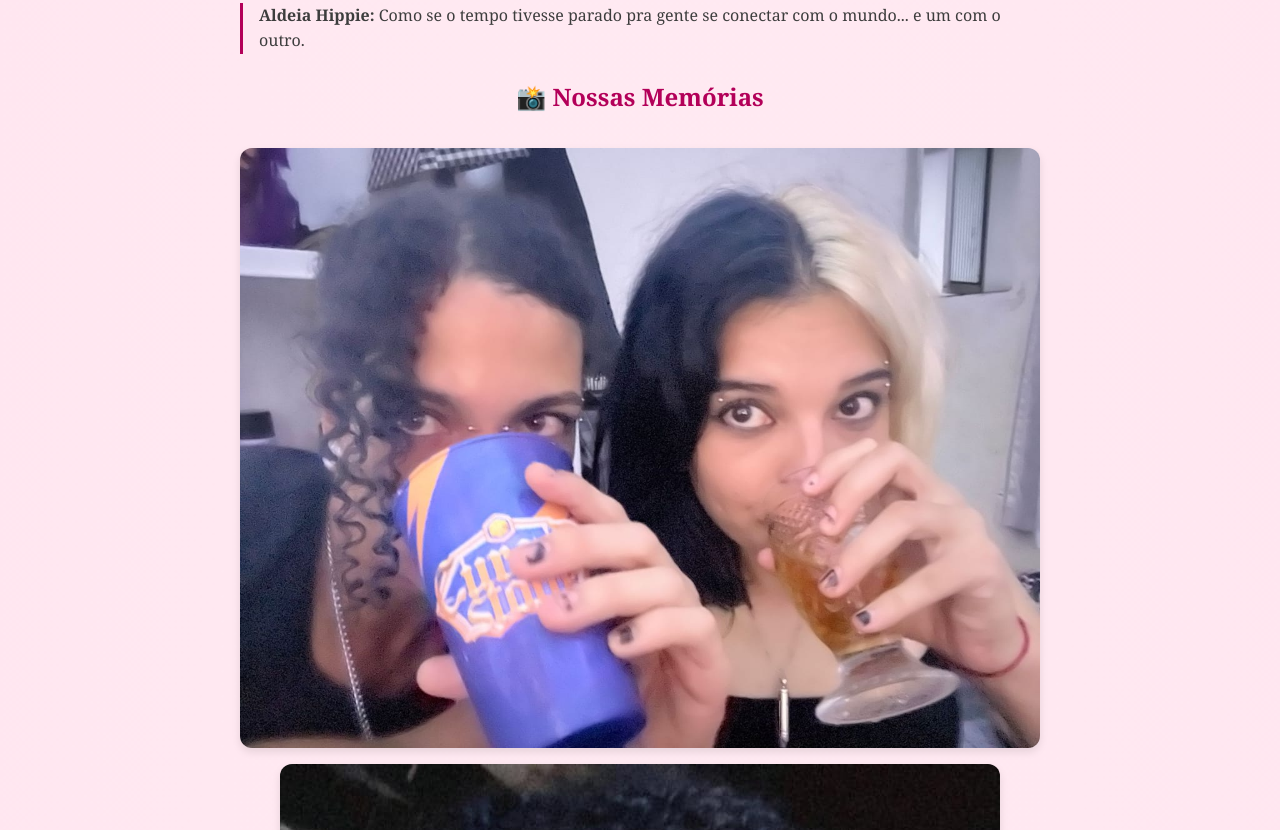
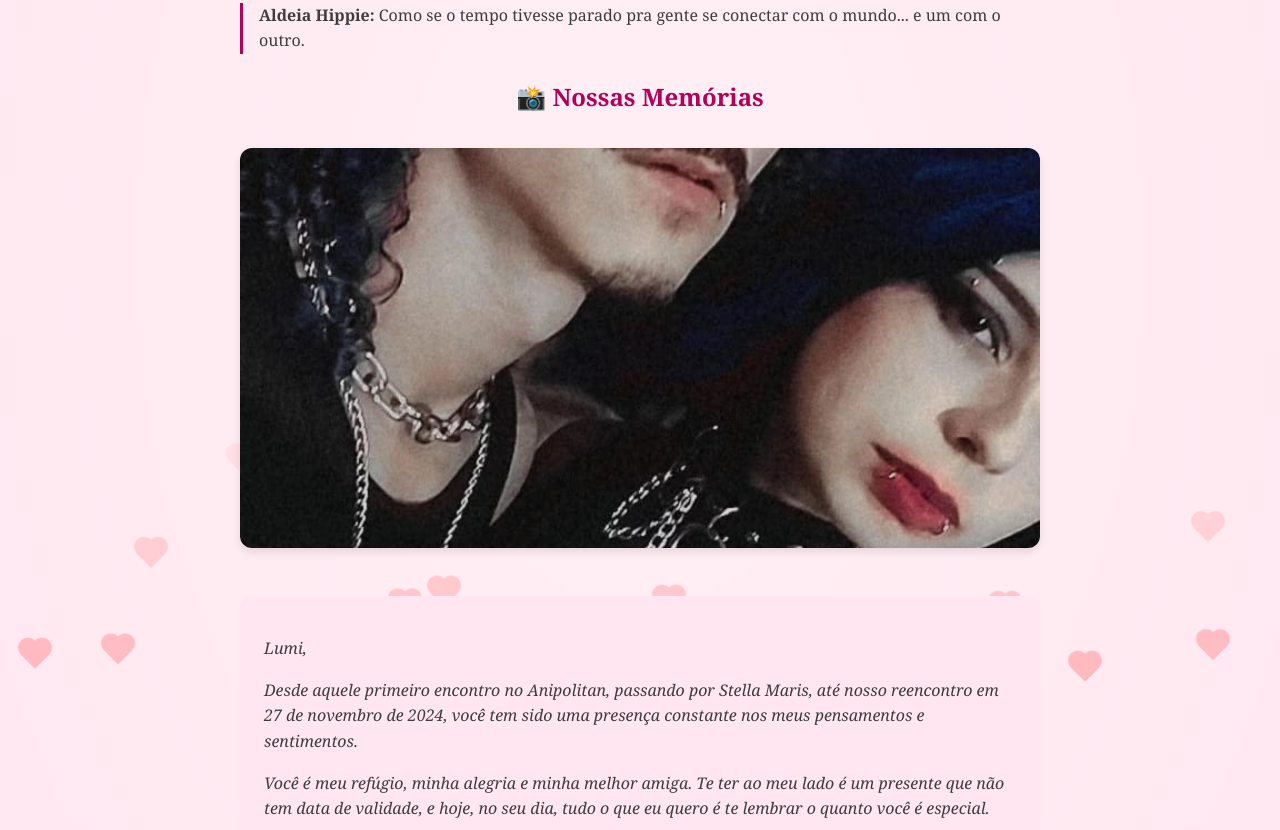
Before and after one commit to rrodrigodlima/happybirthday, a plain HTML site: page index.html in a window 1280 px wide. Shown: the part 678-1508 px from the top of the page. Drawn offline with Linux system fonts and the light colour scheme.

Commit message:
shotting stars

```diff
--- a/index.html
+++ b/index.html
@@ -39,23 +39,28 @@
         }
 
         .gallery {
-            display: flex;
-            flex-wrap: wrap;
-            gap: 1rem;
-            justify-content: center;
-            margin-top: 2rem;
+            position: relative;
+            width: 100%;
+            height: 400px;
+            margin: 2rem auto;
+            overflow: hidden;
+            border-radius: 12px;
+            box-shadow: 0 4px 8px rgba(0, 0, 0, 0.1);
         }
 
         .gallery img {
-            max-width: 100%;
-            height: auto;
-            border-radius: 12px;
-            box-shadow: 0 4px 8px rgba(0, 0, 0, 0.1);
-            transition: transform 0.3s ease;
+            position: absolute;
+            top: 0;
+            left: 0;
+            width: 100%;
+            height: 100%;
+            object-fit: cover;
+            opacity: 0;
+            transition: opacity 1s ease-in-out;
         }
 
-        .gallery img:hover {
-            transform: scale(1.05);
+        .gallery img.active {
+            opacity: 1;
         }
 
         .final-message {
@@ -178,6 +183,18 @@
             font-weight: bold;
             color: #b30059;
         }
+
+        .shooting-star {
+            position: fixed;
+            width: 80px;
+            height: 2px;
+            background: white;
+            top: 0;
+            left: 0;
+            opacity: 0;
+            z-index: 0;
+            box-shadow: 0 0 6px 2px white;
+        }
     </style>
 </head>
 
@@ -204,7 +221,7 @@
                 const minutes = now.getMinutes().toString().padStart(2, "0");
 
                 document.getElementById("love-counter").textContent =
-                    `${diffDays} dias desde que começamos essa nova jornada. Te amo cada vez mais 💖 (${hours}:${minutes})`;
+                    `${diffDays} dias desde que dissemos sim pra vida juntos. Te amo cada vez mais 💖 (${hours}:${minutes})`;
             }
 
             updateLoveCounter();
@@ -236,37 +253,7 @@
         </div>
 
         <h2>📸 Nossas Memórias</h2>
-        <div class="gallery">
-            <img src="assets/1 (1).jpg" alt="Foto 1" />
-            <img src="assets/1 (2).jpg" alt="Foto 2" />
-            <img src="assets/1 (3).jpg" alt="Foto 3" />
-            <img src="assets/1 (4).jpg" alt="Foto 4" />
-            <img src="assets/1 (5).jpg" alt="Foto 5" />
-            <img src="assets/1 (6).jpg" alt="Foto 6" />
-            <img src="assets/1 (7).jpg" alt="Foto 7" />
-            <img src="assets/1 (8).jpg" alt="Foto 8" />
-            <img src="assets/1 (9).jpg" alt="Foto 9" />
-            <img src="assets/1 (10).jpg" alt="Foto 10" />
-            <img src="assets/1 (11).jpg" alt="Foto 11" />
-            <img src="assets/1 (12).jpg" alt="Foto 12" />
-            <img src="assets/1 (13).jpg" alt="Foto 13" />
-            <img src="assets/1 (14).jpg" alt="Foto 14" />
-            <img src="assets/1 (15).jpg" alt="Foto 15" />
-            <img src="assets/1 (16).jpg" alt="Foto 16" />
-            <img src="assets/1 (17).jpg" alt="Foto 17" />
-            <img src="assets/1 (18).jpg" alt="Foto 18" />
-            <img src="assets/1 (19).jpg" alt="Foto 19" />
-            <img src="assets/1 (20).jpg" alt="Foto 20" />
-            <img src="assets/1 (21).jpg" alt="Foto 21" />
-            <img src="assets/1 (22).jpg" alt="Foto 22" />
-            <img src="assets/1 (23).jpg" alt="Foto 23" />
-            <img src="assets/1 (24).jpg" alt="Foto 24" />
-            <img src="assets/1 (25).jpg" alt="Foto 25" />
-            <img src="assets/1 (26).jpg" alt="Foto 26" />
-            <img src="assets/1 (27).jpg" alt="Foto 27" />
-            <img src="assets/1 (28).jpg" alt="Foto 28" />
-
-        </div>
+        <div class="gallery"></div>
 
         <div class="final-message">
             <p>Lumi,</p>
@@ -316,7 +303,53 @@
                 heart.remove();
             }, 1000);
         });
+
+        // Carrossel automático de fotos com fade suave
+        const images = [];
+        for (let i = 1; i <= 28; i++) {
+            const img = document.createElement('img');
+            img.src = `assets/1 (${i}).jpg`;
+            img.alt = `Foto ${i}`;
+            if (i === 1) img.classList.add('active');
+            document.querySelector('.gallery').appendChild(img);
+            images.push(img);
+        }
+
+        let currentIndex = 0;
+        setInterval(() => {
+            images[currentIndex].classList.remove('active');
+            currentIndex = (currentIndex + 1) % images.length;
+            images[currentIndex].classList.add('active');
+        }, 4000);
+
+        // Estrelas cadentes suaves
+        function createShootingStar() {
+            const star = document.createElement('div');
+            star.className = 'shooting-star';
+            document.body.appendChild(star);
+
+            const startX = Math.random() * window.innerWidth;
+            const startY = Math.random() * window.innerHeight / 2;
+            star.style.top = startY + 'px';
+            star.style.left = startX + 'px';
+            star.style.opacity = 1;
+            star.style.transition = 'all 1s linear';
+
+            requestAnimationFrame(() => {
+                star.style.top = startY + 200 + 'px';
+                star.style.left = startX + 300 + 'px';
+                star.style.opacity = 0;
+            });
+
+            setTimeout(() => {
+                star.remove();
+            }, 1000);
+        }
+
+        setInterval(createShootingStar, 4000);
     </script>
+
+
 
 </body>
 
```
